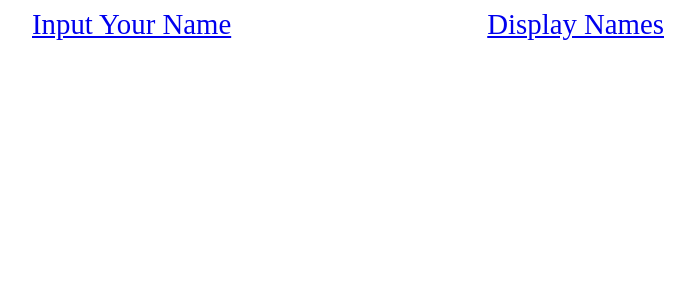
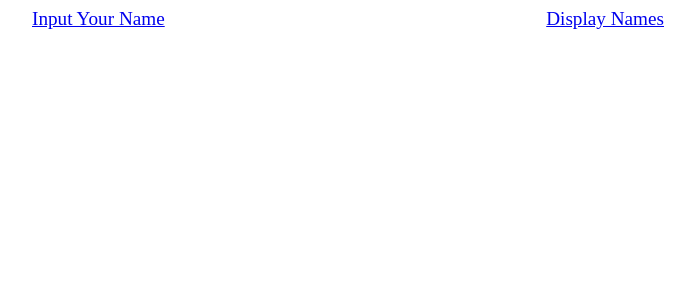
Before and after one commit to cat-acronym-team/svelte-firebase-stack-demo, a SvelteKit app in the folder client/: page / in a window 1280 px wide. Shown: the top 300 px of the page, without its empty margins (292-987 px from the left). Built offline with nearby package versions, Linux system fonts and the light colour scheme.

Commit message:
refactor(client): :recycle: Add Layout Page
Added the layout page so every page has the navigation links

```diff
--- /dev/null
+++ b/client/src/routes/+layout.svelte
@@ -0,0 +1,34 @@
+<script>
+  import { page } from "$app/stores";
+
+  //   Routes and their text
+  const routes = [
+    { path: "/", text: "Home" },
+    { path: "/hello", text: "Input Your Name" },
+    { path: "/nameList", text: "Display Names" },
+  ];
+</script>
+
+<div class="links">
+  <!-- Loop through each route -->
+  <!-- If the current route equals itself then don't display its link -->
+  {#each routes as route, index (index)}
+    {#if $page.url.pathname !== route.path}
+      <a href={route.path}>{route.text}</a>
+    {/if}
+  {/each}
+</div>
+<slot />
+
+<style>
+  .links {
+    width: 50%;
+    margin: auto;
+    display: flex;
+    justify-content: space-between;
+    text-align: center;
+  }
+  .links a {
+    font-size: 1.2em;
+  }
+</style>
--- a/client/src/routes/+page.svelte
+++ b/client/src/routes/+page.svelte
@@ -1,21 +1,3 @@
 <script lang="ts">
   import "../firebase";
 </script>
-
-<div class="links">
-  <a href="/hello">Input Your Name</a>
-  <a href="/nameList">Display Names</a>
-</div>
-
-<style>
-  .links {
-    width: 50%;
-    margin: auto;
-    display: flex;
-    justify-content: space-between;
-    text-align: center;
-  }
-  .links a {
-    font-size: 1.8em;
-  }
-</style>
```
